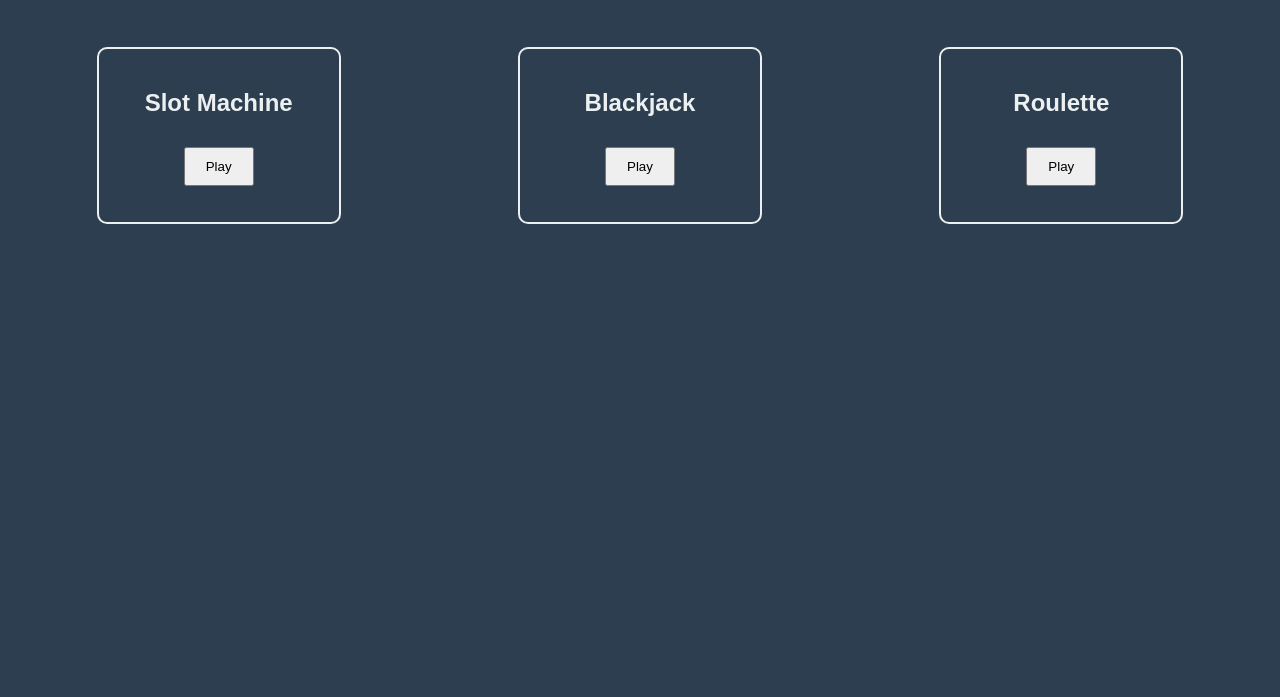
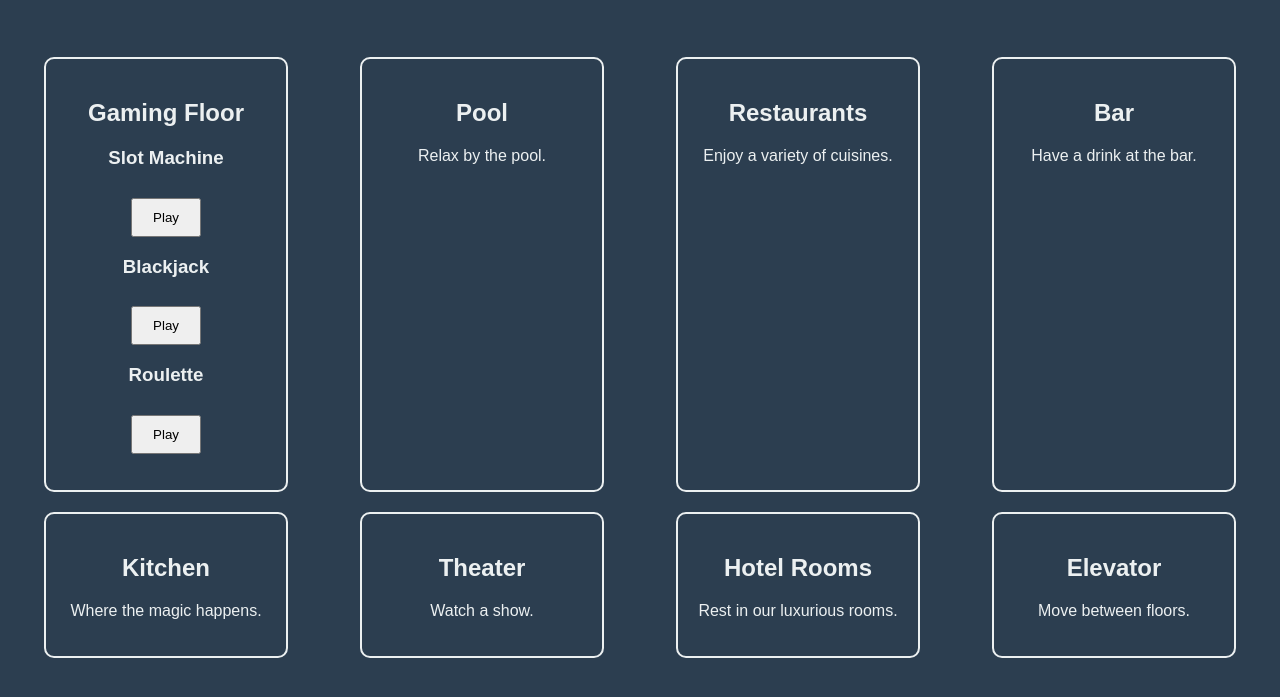
Before and after one commit to mreynolds-launchcg/agent_smith, a plain HTML site: page Index.html in a window 1280 px wide. Shown: the part 61-758 px from the top of the page. Drawn offline with Linux system fonts and the light colour scheme.

Commit message:
5. can you update the simulation to have the inside a collection called the Gaming Floor? Create additional floors for the following: pool, restaurants, bar, kitchen, theater, hotel rooms, elevator.

```diff
--- a/Index.html
+++ b/Index.html
@@ -9,20 +9,51 @@
 <body>
     <h1>Las Vegas Casino Simulation</h1>
     <div id="casino">
-        <section id="slot-machine">
-            <h2>Slot Machine</h2>
-            <button onclick="playSlotMachine()">Play</button>
-            <p id="slot-result"></p>
+        <section id="gaming-floor">
+            <h2>Gaming Floor</h2>
+            <div id="slot-machine">
+                <h3>Slot Machine</h3>
+                <button onclick="playSlotMachine()">Play</button>
+                <p id="slot-result"></p>
+            </div>
+            <div id="blackjack">
+                <h3>Blackjack</h3>
+                <button onclick="playBlackjack()">Play</button>
+                <p id="blackjack-result"></p>
+            </div>
+            <div id="roulette">
+                <h3>Roulette</h3>
+                <button onclick="playRoulette()">Play</button>
+                <p id="roulette-result"></p>
+            </div>
         </section>
-        <section id="blackjack">
-            <h2>Blackjack</h2>
-            <button onclick="playBlackjack()">Play</button>
-            <p id="blackjack-result"></p>
+        <section id="pool">
+            <h2>Pool</h2>
+            <p>Relax by the pool.</p>
         </section>
-        <section id="roulette">
-            <h2>Roulette</h2>
-            <button onclick="playRoulette()">Play</button>
-            <p id="roulette-result"></p>
+        <section id="restaurants">
+            <h2>Restaurants</h2>
+            <p>Enjoy a variety of cuisines.</p>
+        </section>
+        <section id="bar">
+            <h2>Bar</h2>
+            <p>Have a drink at the bar.</p>
+        </section>
+        <section id="kitchen">
+            <h2>Kitchen</h2>
+            <p>Where the magic happens.</p>
+        </section>
+        <section id="theater">
+            <h2>Theater</h2>
+            <p>Watch a show.</p>
+        </section>
+        <section id="hotel-rooms">
+            <h2>Hotel Rooms</h2>
+            <p>Rest in our luxurious rooms.</p>
+        </section>
+        <section id="elevator">
+            <h2>Elevator</h2>
+            <p>Move between floors.</p>
         </section>
     </div>
     <script src="script.js"></script>
--- a/style.css
+++ b/style.css
@@ -7,6 +7,7 @@ body {
 
 #casino {
     display: flex;
+    flex-wrap: wrap;
     justify-content: space-around;
     margin-top: 50px;
 }
@@ -16,6 +17,7 @@ section {
     padding: 20px;
     border-radius: 10px;
     width: 200px;
+    margin: 10px;
 }
 
 button {
```
Also changed, not shown: 1 other file.
